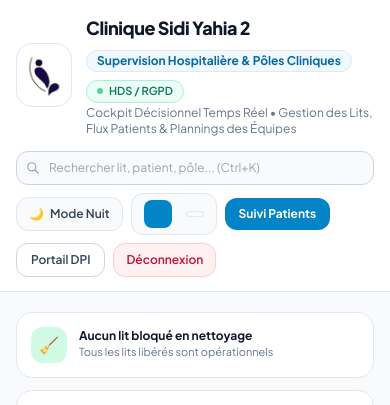
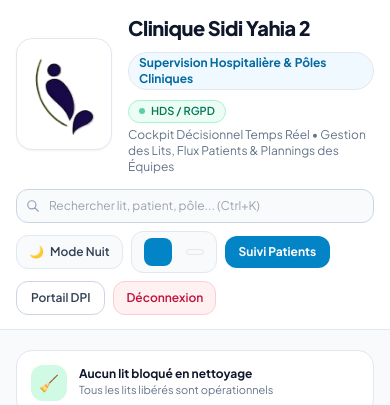
Before and after one commit to bhafid/gestion-clinique, a Django app: template templates/dashboard/weekly_dashboard.html in a window 390 px wide. Shown: the top 405 px of the page. Run offline with Django 5.2, Linux system fonts and the light colour scheme; the template is opened without the code that fills it, so the values that code supplies are empty; some libraries are stand-ins or nearby versions.

Commit message:
feat: add base templates, patient tracking interface, and weekly dashboard for clinic management system

```diff
--- a/templates/base.html
+++ b/templates/base.html
@@ -38,10 +38,10 @@
         <div class="container">
             <a class="navbar-brand fw-bold text-dark d-flex align-items-center gap-3" href="{% url 'home_dashboard' %}">
                 <img src="{{ CLINIC_LOGO_DATA_URI|default:'/static/images/logo_clinique.png' }}"
-                    alt="Logo Clinique Sidi Yahia 2" style="height: 52px; width: auto; object-fit: contain;">
+                    alt="Logo Clinique Sidi Yahia 2" style="height: 88px; width: auto; object-fit: contain;">
                 <div>
-                    <div class="fs-5 fw-bold lh-sm">Clinique Sidi Yahia 2</div>
-                    <div class="text-muted fw-normal" style="font-size: 0.75rem;">Supervision Hospitalière &amp; Pôles
+                    <div class="fs-4 fw-bold lh-sm">Clinique Sidi Yahia 2</div>
+                    <div class="text-muted fw-normal" style="font-size: 0.8rem;">Supervision Hospitalière &amp; Pôles
                         Cliniques</div>
                 </div>
             </a>
--- a/templates/core/patient_list.html
+++ b/templates/core/patient_list.html
@@ -37,9 +37,9 @@
     <header class="bg-white border-b border-slate-200 sticky top-0 z-30 shadow-xs">
         <div class="max-w-[1600px] mx-auto px-4 sm:px-6 lg:px-8 py-3.5">
             <div class="flex flex-col xl:flex-row xl:justify-between xl:items-center gap-3.5">
-                <div class="flex items-center gap-3.5 min-w-0">
-                    <a href="{% url 'home_dashboard' %}" class="w-14 h-16 sm:w-16 sm:h-16 rounded-2xl bg-white border border-slate-200 p-1.5 flex items-center justify-center shadow-xs shrink-0 hover:border-hospital-500 transition-colors">
-                        <img src="{{ CLINIC_LOGO_DATA_URI|default:'/static/images/logo_clinique.png' }}" alt="Logo Clinique Sidi Yahia 2" class="max-h-full max-w-full object-contain">
+                <div class="flex items-center gap-4 sm:gap-5 min-w-0">
+                    <a href="{% url 'home_dashboard' %}" class="w-24 h-28 sm:w-28 sm:h-32 rounded-2xl bg-white border border-slate-200 p-1.5 flex items-center justify-center shadow-sm shrink-0 hover:border-hospital-500 transition-colors">
+                        <img src="{{ CLINIC_LOGO_DATA_URI|default:'/static/images/logo_clinique.png' }}" alt="Logo Clinique Sidi Yahia 2" class="h-full w-auto object-contain">
                     </a>
                     <div class="min-w-0">
                         <div class="flex items-center gap-2 flex-wrap">
--- a/templates/dashboard/weekly_dashboard.html
+++ b/templates/dashboard/weekly_dashboard.html
@@ -51,14 +51,14 @@
     <header class="bg-white border-b border-slate-200 sticky top-0 z-30 shadow-xs">
         <div class="max-w-[1600px] mx-auto px-4 sm:px-6 lg:px-8 py-3.5">
             <div class="flex flex-col xl:flex-row xl:justify-between xl:items-center gap-3.5">
-                <!-- Branding + Titre Complet (Sans coupure ni hauteur fixe) -->
-                <div class="flex items-center gap-3.5 min-w-0">
-                    <a href="{% url 'home_dashboard' %}" class="w-14 h-16 sm:w-16 sm:h-16 rounded-2xl bg-white border border-slate-200 p-1.5 flex items-center justify-center shadow-xs shrink-0 hover:border-hospital-500 transition-colors">
-                        <img src="{{ CLINIC_LOGO_DATA_URI|default:'/static/images/logo_clinique.png' }}" alt="Logo Clinique Sidi Yahia 2" class="max-h-full max-w-full object-contain">
+                <!-- Branding + Titre Complet (Logo agrandi haute visibilité) -->
+                <div class="flex items-center gap-4 sm:gap-5 min-w-0">
+                    <a href="{% url 'home_dashboard' %}" class="w-24 h-28 sm:w-28 sm:h-32 rounded-2xl bg-white border border-slate-200 p-1.5 flex items-center justify-center shadow-sm shrink-0 hover:border-hospital-500 transition-colors">
+                        <img src="{{ CLINIC_LOGO_DATA_URI|default:'/static/images/logo_clinique.png' }}" alt="Logo Clinique Sidi Yahia 2" class="h-full w-auto object-contain">
                     </a>
                     <div class="min-w-0">
-                        <div class="flex items-center gap-2 flex-wrap">
-                            <h1 class="text-lg sm:text-xl font-extrabold tracking-tight text-slate-900">
+                        <div class="flex items-center gap-2.5 flex-wrap">
+                            <h1 class="text-xl sm:text-2xl font-extrabold tracking-tight text-slate-900">
                                 Clinique Sidi Yahia 2
                             </h1>
                             <span class="inline-flex items-center px-2.5 py-0.5 rounded-full text-xs font-bold bg-hospital-50 text-hospital-700 border border-hospital-200">
@@ -69,7 +69,7 @@
                                 HDS / RGPD
                             </span>
                         </div>
-                        <p class="text-xs sm:text-sm text-slate-500 mt-0.5">
+                        <p class="text-xs sm:text-sm text-slate-500 mt-1">
                             Cockpit Décisionnel Temps Réel &bull; Gestion des Lits, Flux Patients &amp; Plannings des Équipes
                         </p>
                     </div>
```
Also changed, not shown: templates/admin/base_site.html (+5 -5 lines), templates/registration/login.html (+6 -6 lines).
